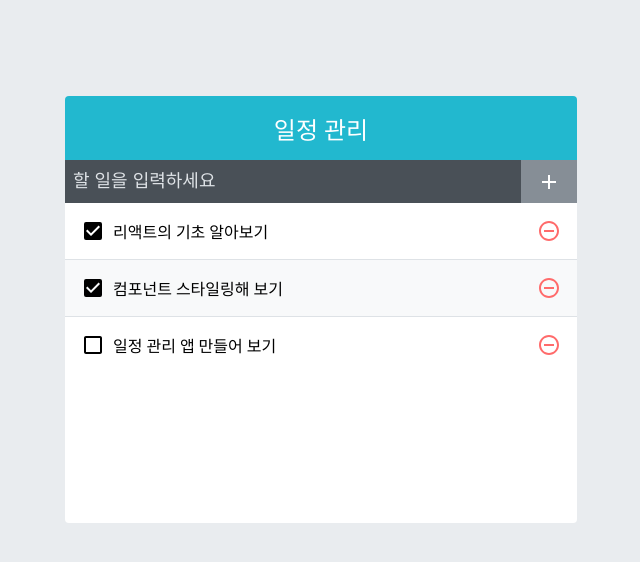
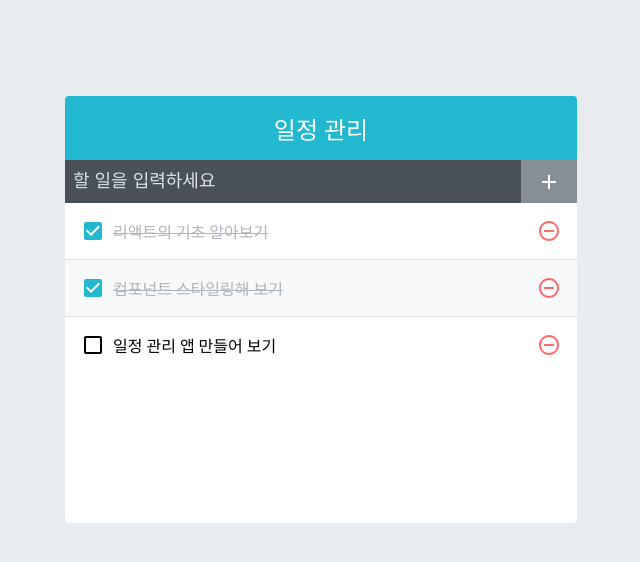
Before and after one commit to johyunmin1375/React-ToDoList, a React (Create React App) app: page / in a window 1280 px wide. Shown: the top 562 px of the page, without its empty margins (319-959 px from the left). Built offline with nearby package versions, Linux system fonts and the light colour scheme.

Commit message:
수정, 삭제 기능 추가

```diff
--- a/src/components/TodoInsert.js
+++ b/src/components/TodoInsert.js
@@ -2,7 +2,7 @@ import { useState, useCallback } from "react";
 import { MdAdd } from "react-icons/md";
 import './TodoInsert.scss';
 
-const TodoInsert = () => {
+const TodoInsert = ( {onInsert} ) => {
     const [value, setValue] = useState('');
 
     // 컴포넌트가 리렌더링될 때 함수를 새로 만드는 것이 아닌 재사용 가능한 useCallback Hook 사용
@@ -10,8 +10,19 @@ const TodoInsert = () => {
         setValue(e.target.value);
     }, []);
 
+    const onSubmit = useCallback(e =>
+        {
+            onInsert(value);
+            setValue(''); //value 값 초기화
+
+            // submit 이벤트는 브라우저 새로고침을 발생 시킨다
+            // 이를 방지하기 위해 이 함수를 호출
+            e.preventDefault();
+        },
+        [onInsert, value]
+    )
     return(
-        <form className="TodoInsert">
+        <form className="TodoInsert" onSubmit={onSubmit}>
             <input placeholder="할 일을 입력하세요" value={value} onChange={onChange} />
             <button type="submit">
                 <MdAdd/>
--- a/src/components/TodoList.js
+++ b/src/components/TodoList.js
@@ -1,11 +1,11 @@
 import TodoListItem from "./TodoListItem";
 import "./TodoList.scss";
 
-const TodoList = ({todos}) => {
+const TodoList = ({todos, onRemove, onToggle}) => {
     return(
         <div className="TodoList">
             {todos.map(todo =>(
-                <TodoListItem todo={todo} key={todo.id}/>
+                <TodoListItem todo={todo} key={todo.id} onRemove={onRemove} onToggle={onToggle}/>
             ))}
         </div>
     );
--- a/src/components/TodoListItem.js
+++ b/src/components/TodoListItem.js
@@ -2,16 +2,16 @@ import { MdCheckBoxOutlineBlank, MdCheckBox, MdRemoveCircleOutline } from 'react
 import cn from 'classnames';
 import './TodoListItem.scss';
 
-const TodoListItem = ({todo}) =>{
-    const { text, checked } = todo;
+const TodoListItem = ({todo, onRemove, onToggle}) =>{
+    const { id, text, checked } = todo;
 
     return(
         <div className="TodoListItem">
-            <div className={cn("checkbox", [ checked])}>
+            <div className={cn("checkbox", { checked })} onClick={() => onToggle(id)}>
                 {checked ? <MdCheckBox/> : <MdCheckBoxOutlineBlank/>}
                 <div className="text">{text}</div>
             </div>
-            <div className="remove">
+            <div className="remove" onClick={() =>  onRemove(id)}>
                 <MdRemoveCircleOutline/>
             </div>
         </div>
```
